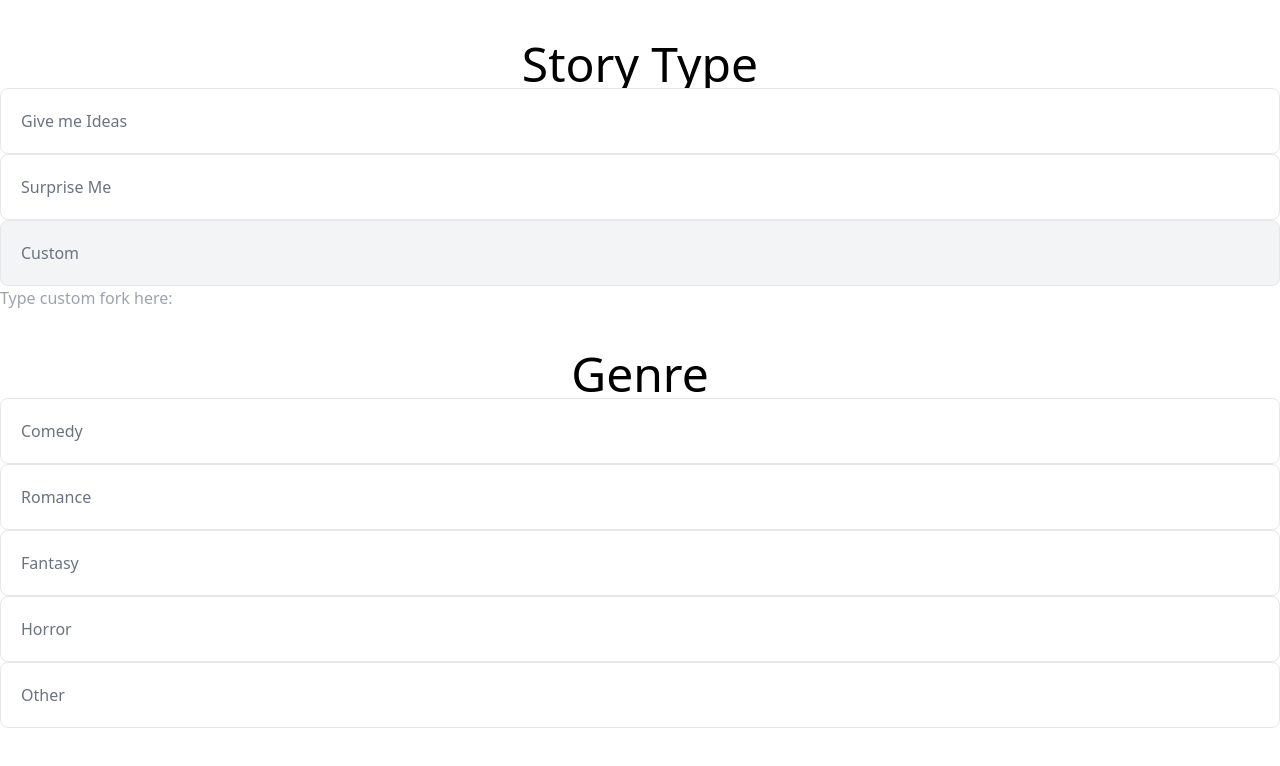
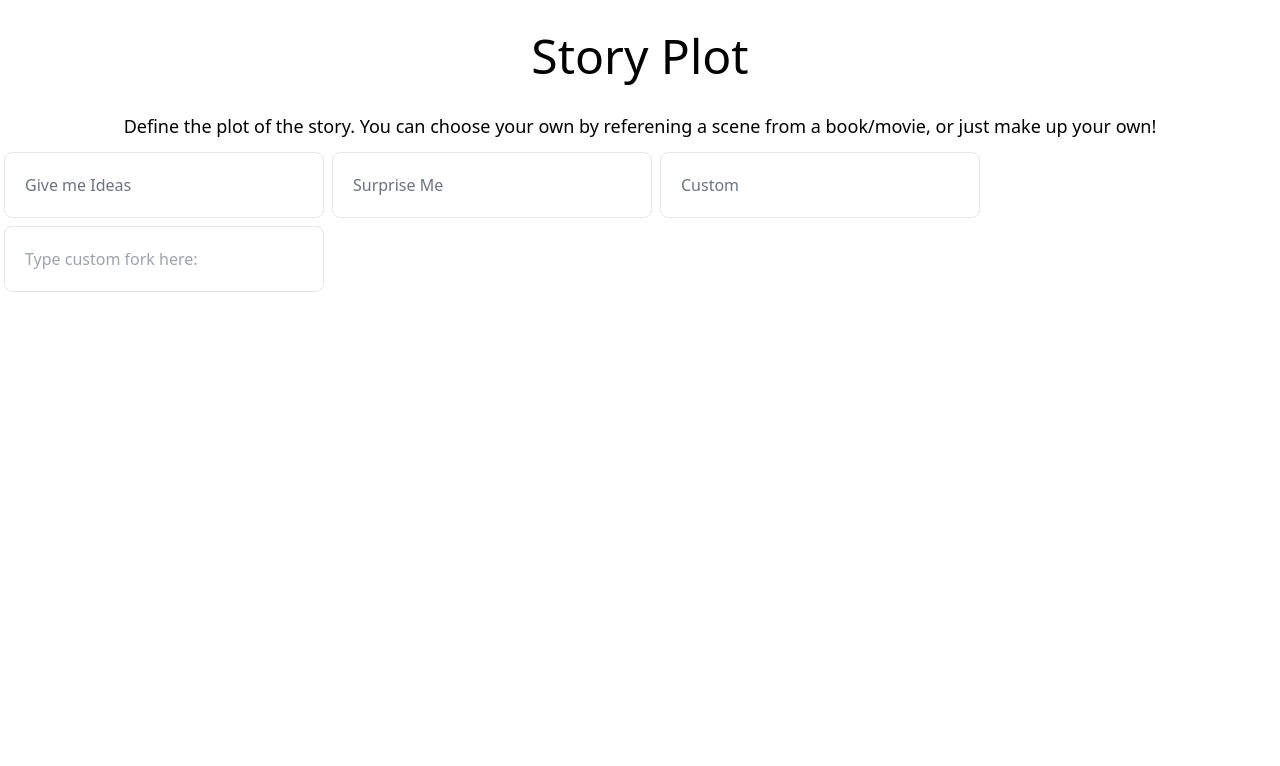
Before and after one commit to Matt-Seath/FableFork, a React (Vite) app in the folder frontend/: page / in a window 1280 px wide. Both pictures are taken after a click on the item "Custom". Shown: the top 766 px of the page. Built offline with nearby package versions, Linux system fonts and the light colour scheme.

Commit message:
app functional

```diff
--- a/frontend/src/App.tsx
+++ b/frontend/src/App.tsx
@@ -44,7 +44,7 @@ const App = () => {
       {
         prompt: `${input}`,
         model: "text-davinci-003",
-        max_tokens: 200,
+        max_tokens: 300,
         temperature: 0,
       },
       {
@@ -59,8 +59,8 @@ const App = () => {
   };
 
   async function handleSubmit() {
-    const query: string = `Write a ${storyParams.genre} story based on ${storyParams.storyline},
-      in ${storyParams.perspective} perspective. `;
+    const query: string = `in 300 words or less, write a ${storyParams.genre} story based on ${storyParams.storyline},
+      in ${storyParams.perspective} perspective`;
     console.log(query);
     try {
       const story = await fetchData(query);
@@ -74,7 +74,8 @@ const App = () => {
     <div>
       <RadioGroup
         handleClick={handleClick}
-        heading="Story Type"
+        heading="Story Plot"
+        subHeading="Define the plot of the story. You can choose your own by referening a scene from a book/movie, or just make up your own!"
         items={storyline}
         section="fork"
         follows="initial"
@@ -100,7 +101,11 @@ const App = () => {
         section="submit"
         follows={storyParams.perspective}
       />
-      {story && <p>{story}</p>}
+      {story && (
+        <p className="text-center text-lg mt-10 mb-4 mx-12 p-8 text-white bg-slate-800">
+          {story}
+        </p>
+      )}
     </div>
   );
 };
--- a/frontend/src/components/Buttons/RadioButton.tsx
+++ b/frontend/src/components/Buttons/RadioButton.tsx
@@ -28,13 +28,16 @@ const RadioButton = ({
         key={index}
         onClick={() => {
           setSelectedIndex(index);
-          onSelectItem(section, children);
+          if (!inputFields.includes(children)) {
+            onSelectItem(section, children);
+          }
         }}
       >
         {children}
       </li>
       {selectedIndex === index && inputFields.includes(children) && (
         <input
+          className="radio-button"
           onChange={(event) => {
             if (ref.current !== null) onSelectItem(section, ref.current.value);
           }}
--- a/frontend/src/components/Forms/RadioGroup.tsx
+++ b/frontend/src/components/Forms/RadioGroup.tsx
@@ -5,11 +5,13 @@ interface RadioGroupProps {
   section: string;
   items: string[];
   heading: string;
+  subHeading?: string;
   follows?: string;
   handleClick: (param: string, choice: string) => void;
 }
 
 const RadioGroup = ({
+  subHeading,
   section,
   items,
   follows,
@@ -21,7 +23,10 @@ const RadioGroup = ({
     <>
       {follows && (
         <>
-          <h3 className="text-center text-5xl mt-10">{heading}</h3>
+          <h3 className="text-center text-5xl m-8">{heading}</h3>
+          {subHeading && (
+            <p className="text-center text-lg m-2">{subHeading}</p>
+          )}
           {items.length === 0 && <p>No item found</p>}
           <ul>
             {items.map((item, index) => (
--- a/frontend/src/index.css
+++ b/frontend/src/index.css
@@ -28,7 +28,7 @@
     }
 
     .radio-button {
-        @apply inline-flex items-center justify-between w-full
+        @apply inline-flex items-center justify-between w-80 m-1
         p-5 text-gray-500 bg-white border border-gray-200
         rounded-lg cursor-pointer dark:hover:text-gray-300
         dark:border-gray-700 dark:peer-checked:text-blue-500
@@ -38,12 +38,13 @@
     }
 
     .radio-button-active {
-        @apply inline-flex items-center justify-between w-full
-        p-5 text-gray-500 bg-gray-100 border border-gray-200
+        @apply inline-flex items-center justify-between w-80 m-1
+        p-5 text-gray-500 bg-white border border-gray-200
         rounded-lg cursor-pointer dark:hover:text-gray-300
-        dark:border-gray-100 dark:peer-checked:text-blue-100
-        peer-checked:border-blue-600 peer-checked:text-blue-100
+        dark:border-gray-700 dark:peer-checked:text-blue-500
+        peer-checked:border-blue-600 peer-checked:text-blue-600
         hover:text-gray-600 hover:bg-gray-100 dark:text-gray-400
-        dark:bg-gray-400 dark:hover:bg-gray-300;
+        dark:bg-gray-700 dark:hover:bg-gray-700;
+
     }
 }
```
